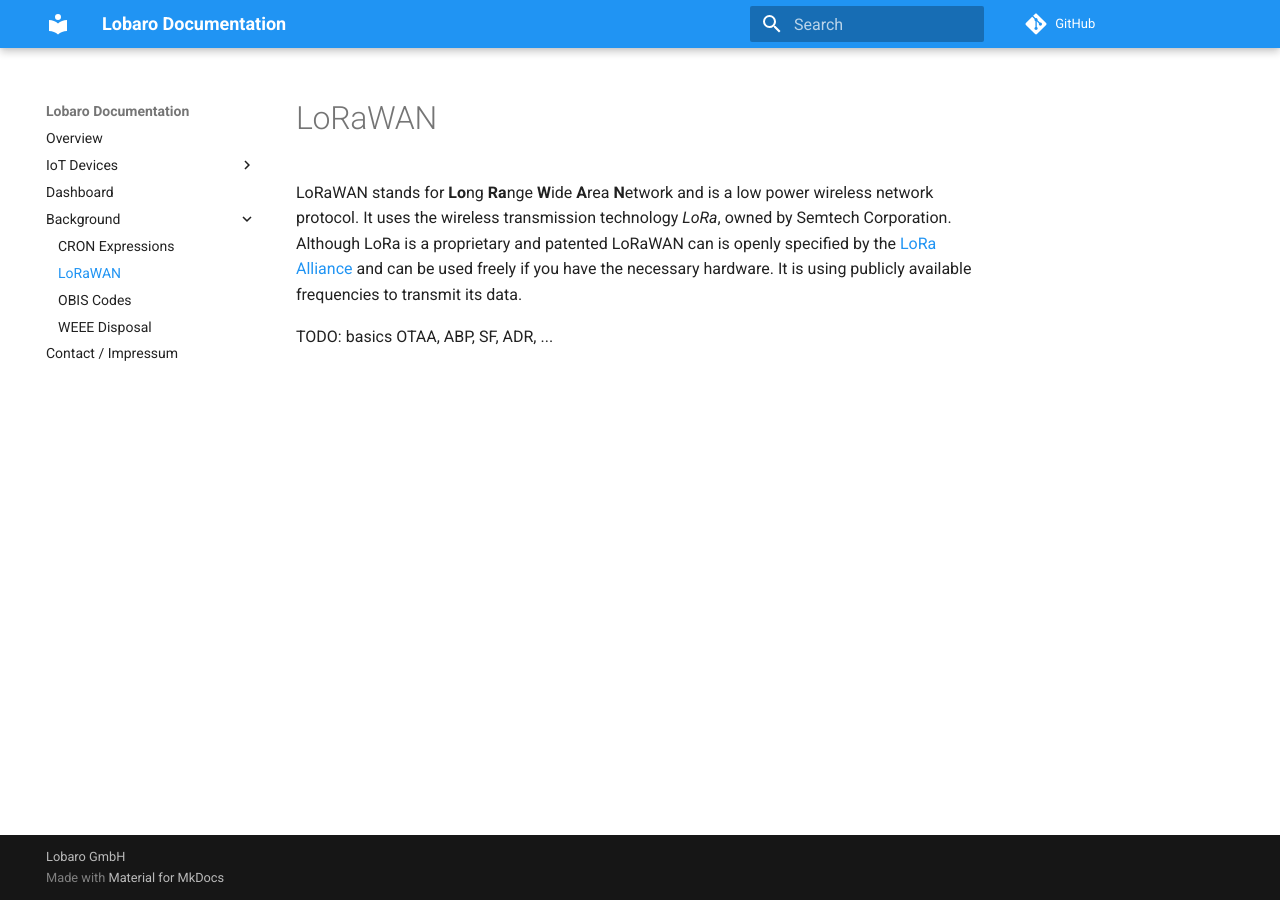
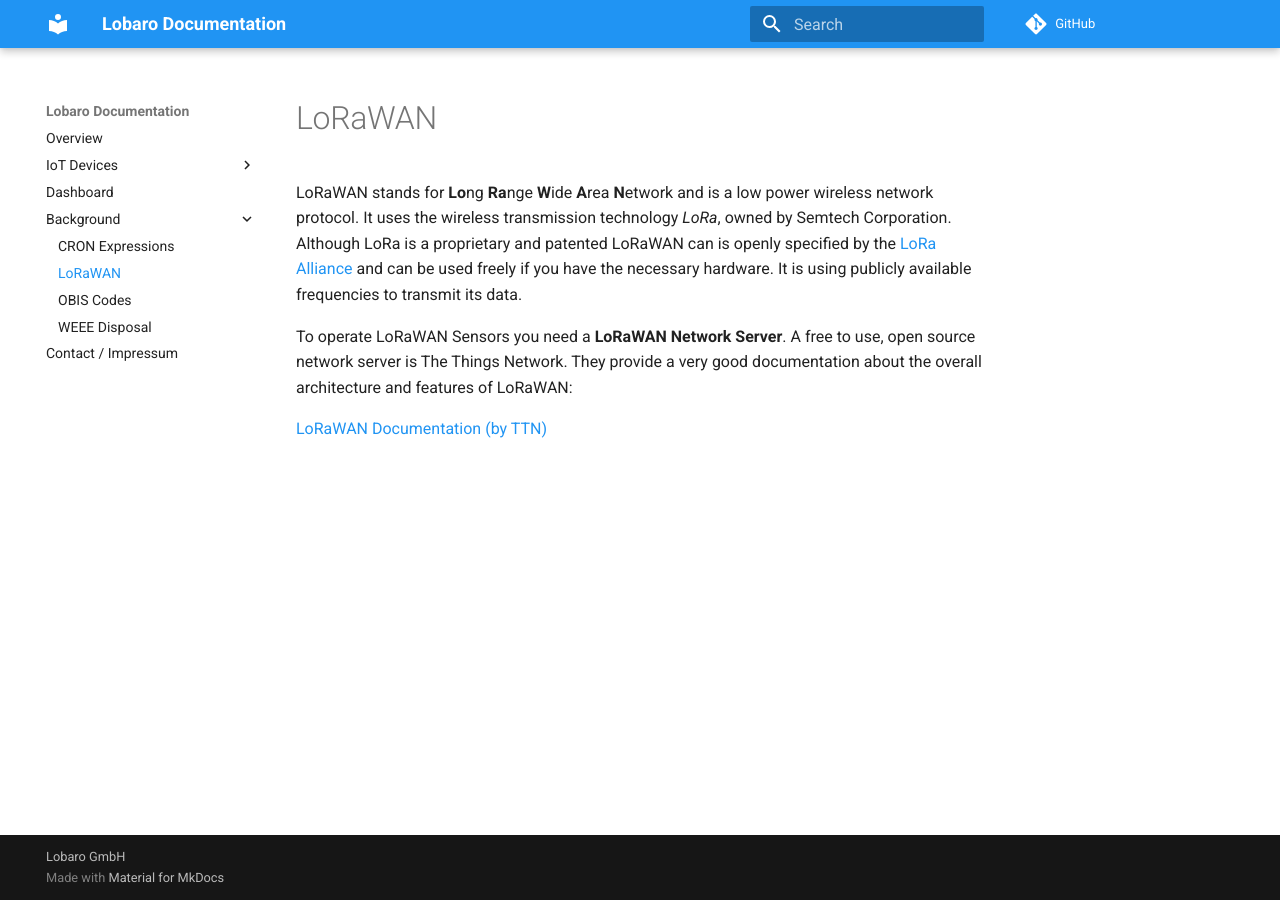
Before and after one commit to Lobaro/docs, an MkDocs documentation site: the page built from docs/background/lorawan.md, in a window 1280 px wide. Built offline with MkDocs 1.6.1 and Material for MkDocs 9.7.7, drawn with Linux system fonts in a browser that asks for light colours; a script that is not in the unit is left out; comment, search, counter and statistics services are not loaded.

Commit message:
LoRaWAN Documentation and update Readme

```diff
--- a/docs/background/lorawan.md
+++ b/docs/background/lorawan.md
@@ -6,4 +6,7 @@ is openly specified by the [LoRa Alliance](https://lora-alliance.org/) and can
 be used freely if you have the necessary hardware. It is using publicly available
 frequencies to transmit its data.
 
-TODO: basics OTAA, ABP, SF, ADR, ...
+To operate LoRaWAN Sensors you need a **LoRaWAN Network Server**. A free to use, open source network server is The Things Network.
+They provide a very good documentation about the overall architecture and features of LoRaWAN:
+
+[LoRaWAN Documentation (by TTN)](https://www.thethingsnetwork.org/docs/)
```
Also changed, not shown: README.md (+11 -1 lines).
